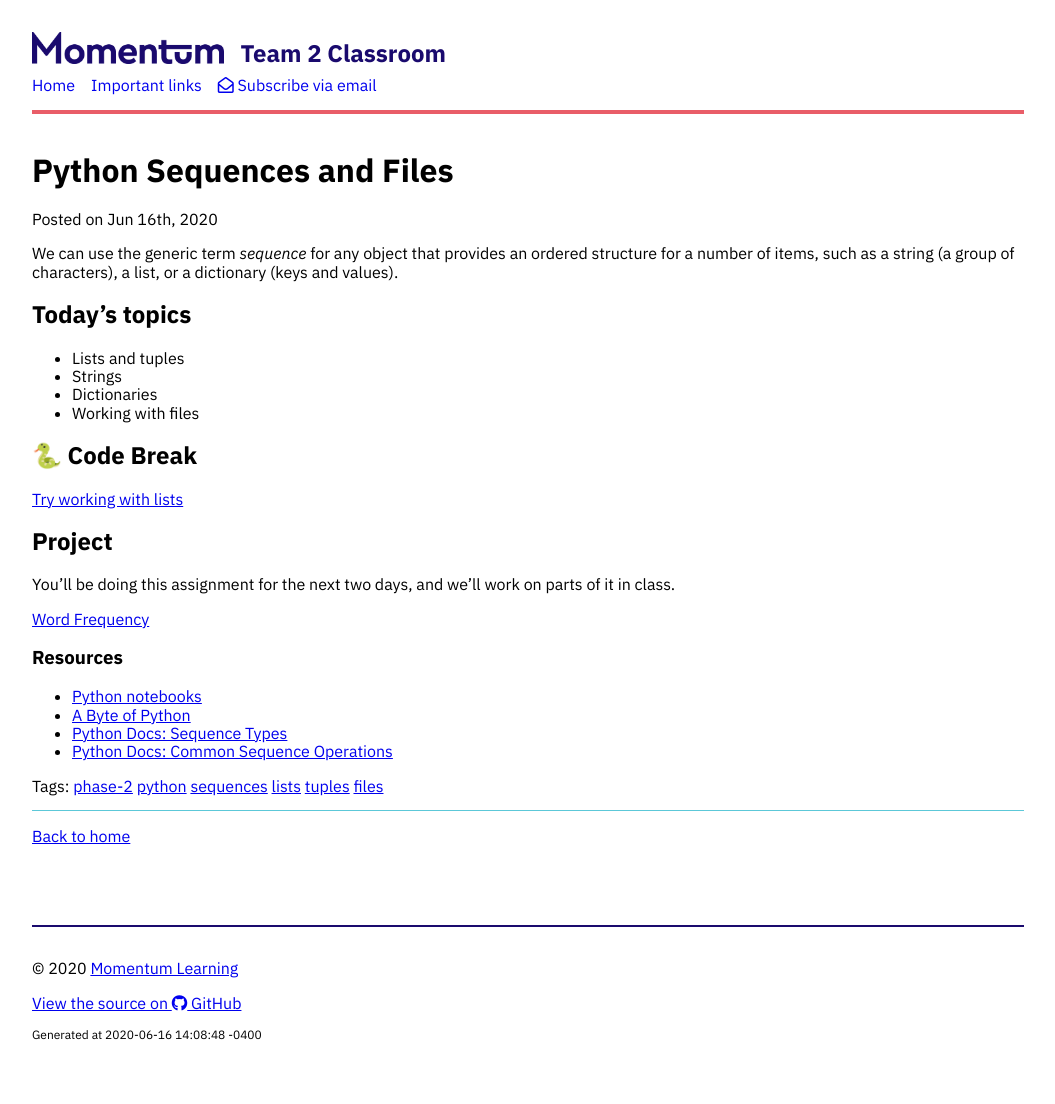
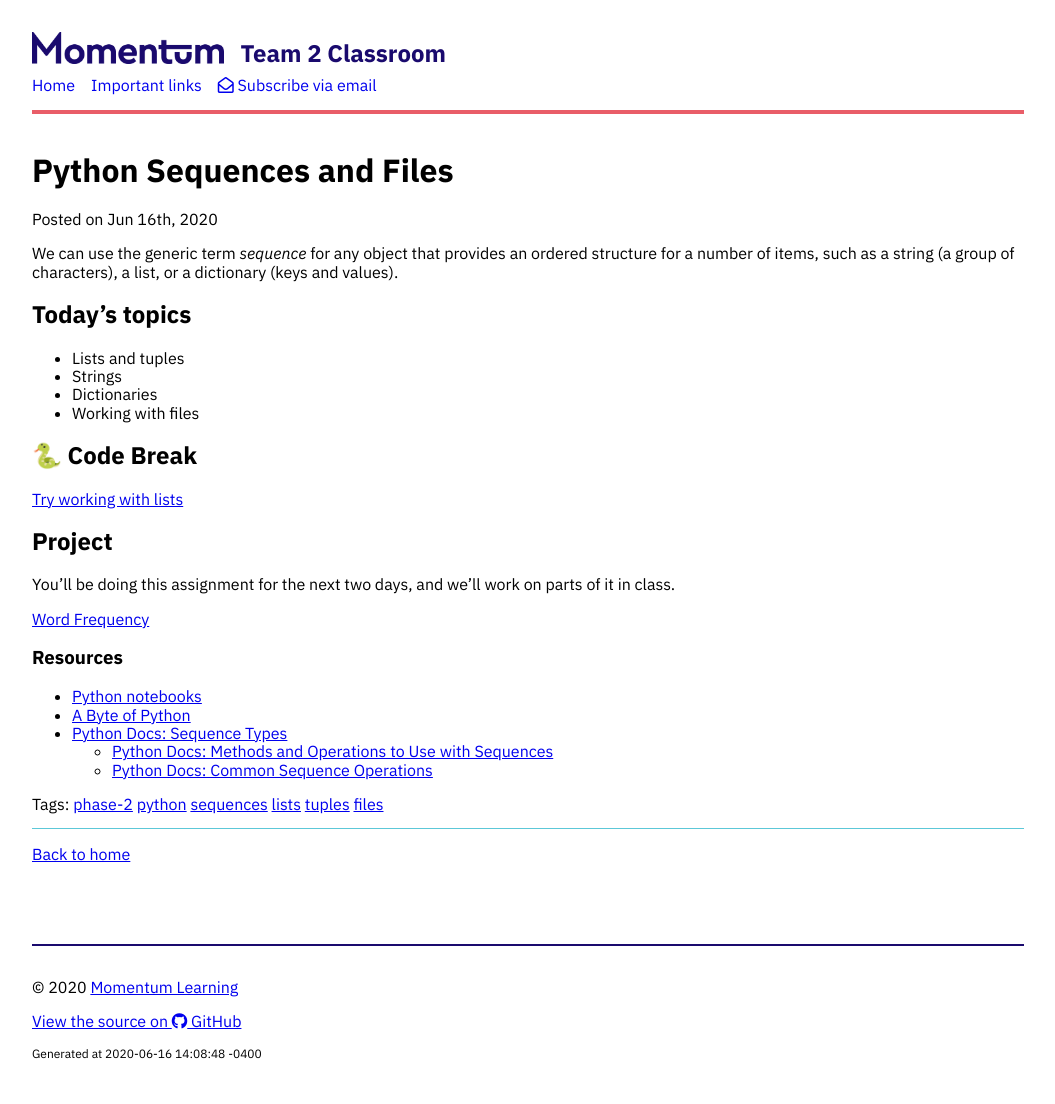
Before and after one commit to momentum-team-3/momentum-team-3.github.io, a Jekyll site: the page built from _posts/2020-06-16-py-files-and-sequences.md, in a window 1280 px wide. Shown: the whole page, without its empty margins (112-1167 px from the left). Built offline with Jekyll 4.4.1, drawn with Linux system fonts in a browser that asks for light colours; nearby versions of some CDN libraries.

Commit message:
Add link to docs on methods with sequences

```diff
--- a/_posts/2020-06-16-py-files-and-sequences.md
+++ b/_posts/2020-06-16-py-files-and-sequences.md
@@ -28,4 +28,5 @@ You'll be doing this assignment for the next two days, and we'll work on parts o
 * [Python notebooks](https://github.com/momentum-team-2/examples/tree/master/python-notebooks)
 * [A Byte of Python](https://python.swaroopch.com/)
 - [Python Docs: Sequence Types](https://docs.python.org/3/library/stdtypes.html?highlight=sequences#sequence-types-list-tuple-range)
-- [Python Docs: Common Sequence Operations](https://docs.python.org/3/library/stdtypes.html#common-sequence-operations)
+  - [Python Docs: Methods and Operations to Use with Sequences](https://docs.python.org/3/library/stdtypes.html#mutable-sequence-types)
+  - [Python Docs: Common Sequence Operations](https://docs.python.org/3/library/stdtypes.html#common-sequence-operations)
```
